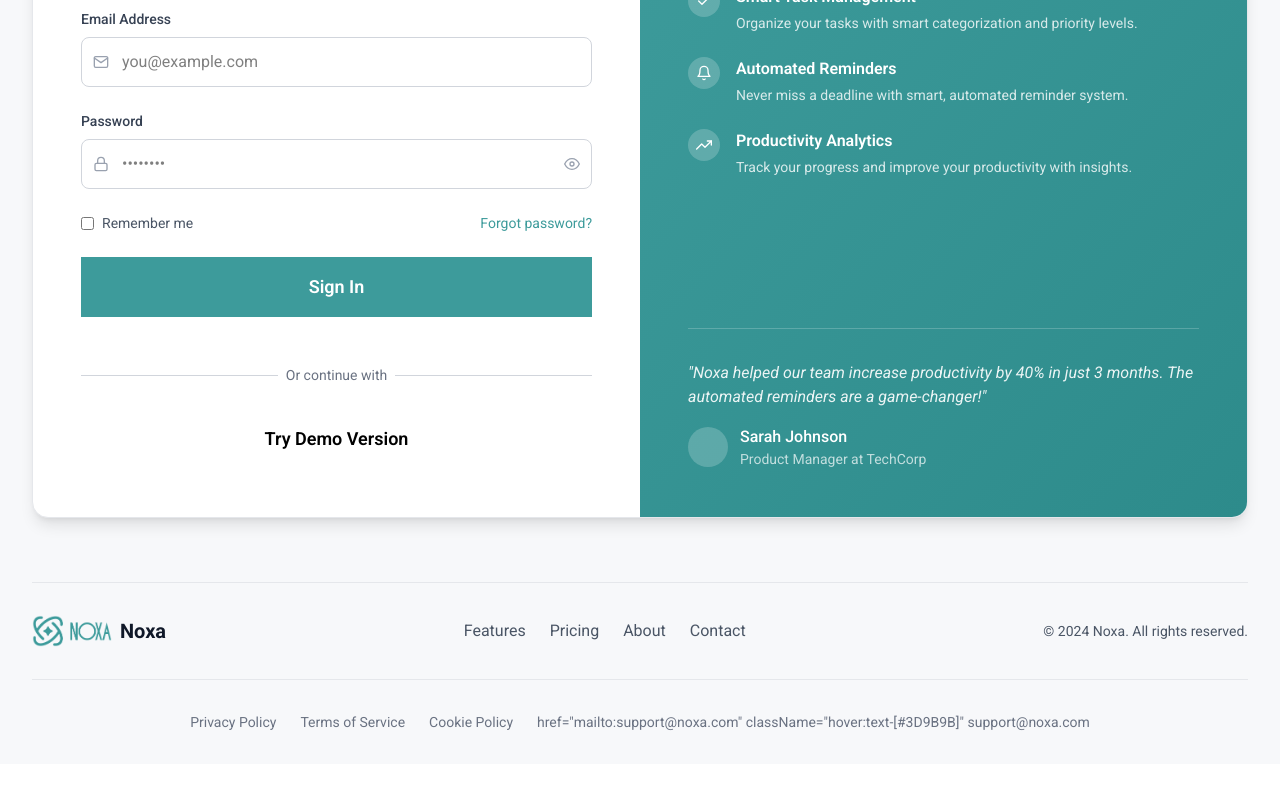
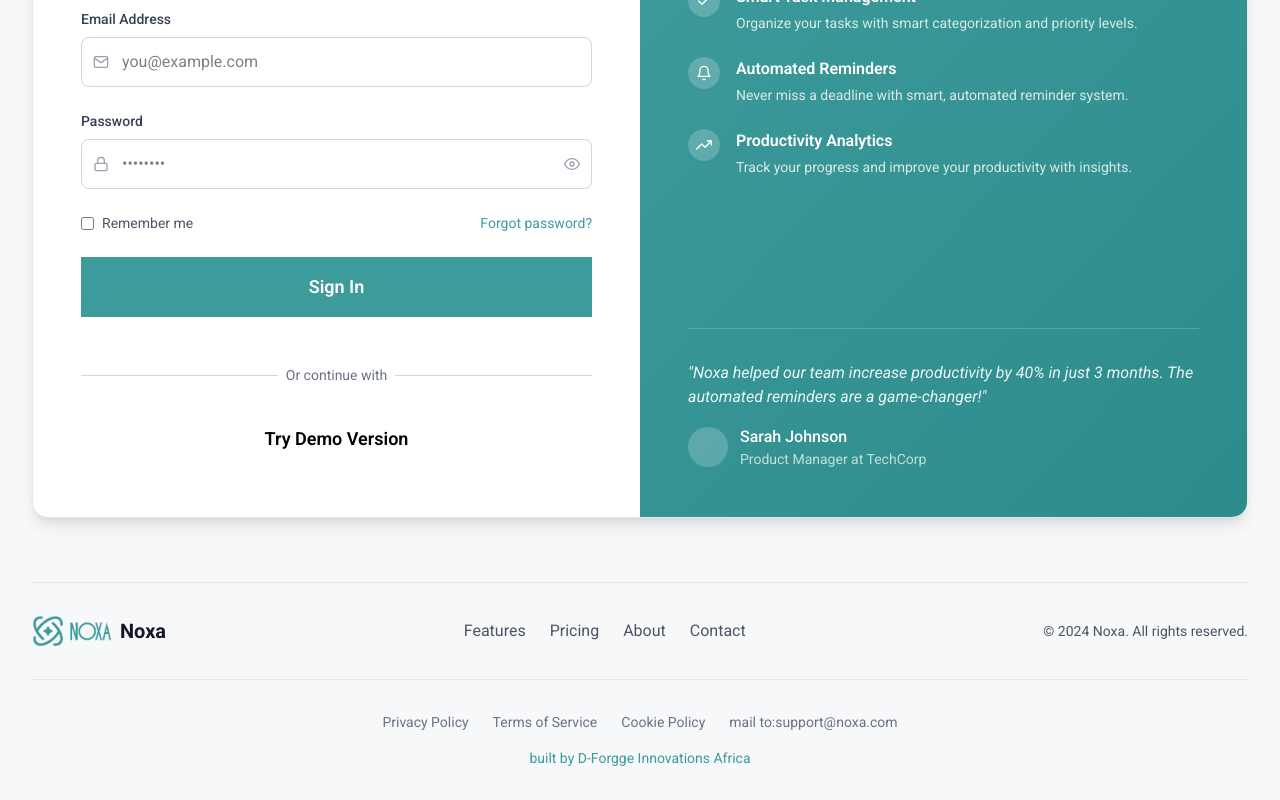
Before and after one commit to SABALI19/Noxa, a React (Vite) app: page /landing in a window 1280 px wide. Shown: the part 4095-4895 px from the top of the page. Before the commit the page ends 4859 px from the top, so only its background shows below. Built offline with nearby package versions, Linux system fonts and the light colour scheme.

Commit message:
company brand added at the footer

```diff
--- a/src/pages/LandingPage.jsx
+++ b/src/pages/LandingPage.jsx
@@ -776,11 +776,17 @@ const simulateLoading = () => {
                   Cookie Policy
                 </Link>
 
-                  href="mailto:support@noxa.com"
-                  className="hover:text-[#3D9B9B]"
+                 <div  className="hover:text-[#3D9B9B]">
+                  <a href="https://docs.noxa.ai" target="_blank" rel="noopener noreferrer">
+                  mail to:support@noxa.com
 
-                  support@noxa.com
+                  </a>
+                 </div>
+
                 </div>
+                 <div  className="text-[#3D9B9B] text-xsms sm:text-sm mt-4">
+                    built by D-Forgge Innovations Africa
+                  </div>
               </div>
 
           </footer>
```
